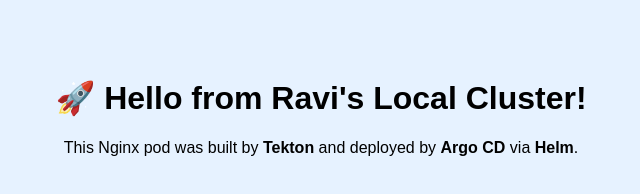
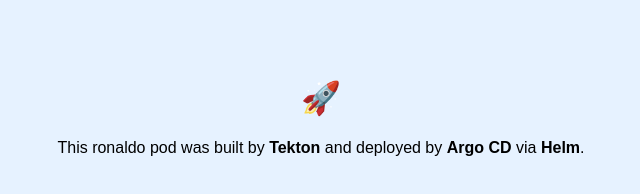
Before and after one commit to Vigneshstr21/nginx-gitops-project, a plain HTML site: page app/index.html in a window 1280 px wide. Shown: the whole page, without its empty margins (319-959 px from the left). Drawn offline with Linux system fonts and the light colour scheme.

Commit message:
Update index.html

```diff
--- a/app/index.html
+++ b/app/index.html
@@ -4,7 +4,7 @@
     <title>My GitOps Nginx App</title>
 </head>
 <body style="background-color: #e6f2ff; text-align: center; font-family: sans-serif; padding-top: 50px;">
-    <h1>🚀 Hello from Ravi's Local Cluster!</h1>
-    <p>This Nginx pod was built by <b>Tekton</b> and deployed by <b>Argo CD</b> via <b>Helm</b>.</p>
+    <h1>🚀 </h1>
+    <p>This ronaldo pod was built by <b>Tekton</b> and deployed by <b>Argo CD</b> via <b>Helm</b>.</p>
 </body>
 </html>
```
